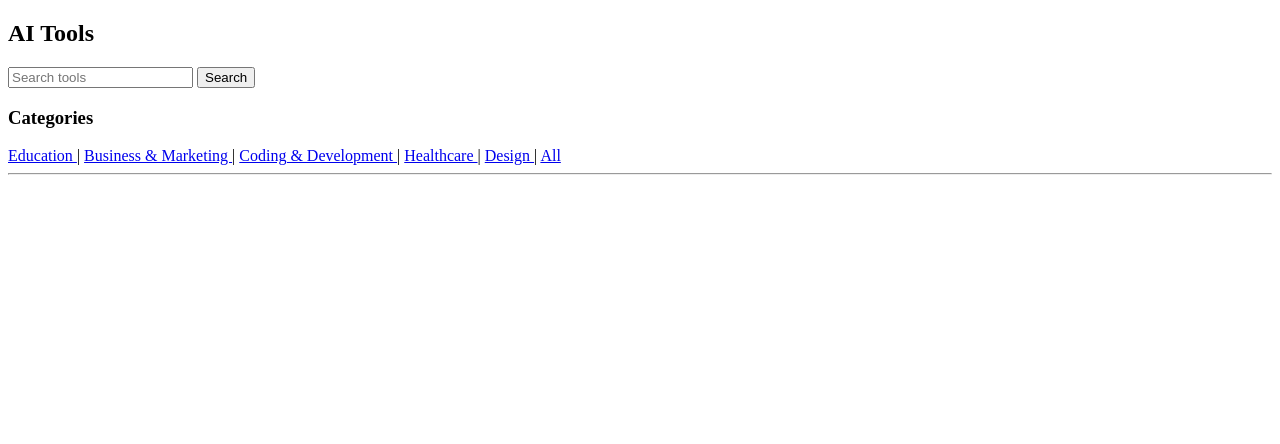
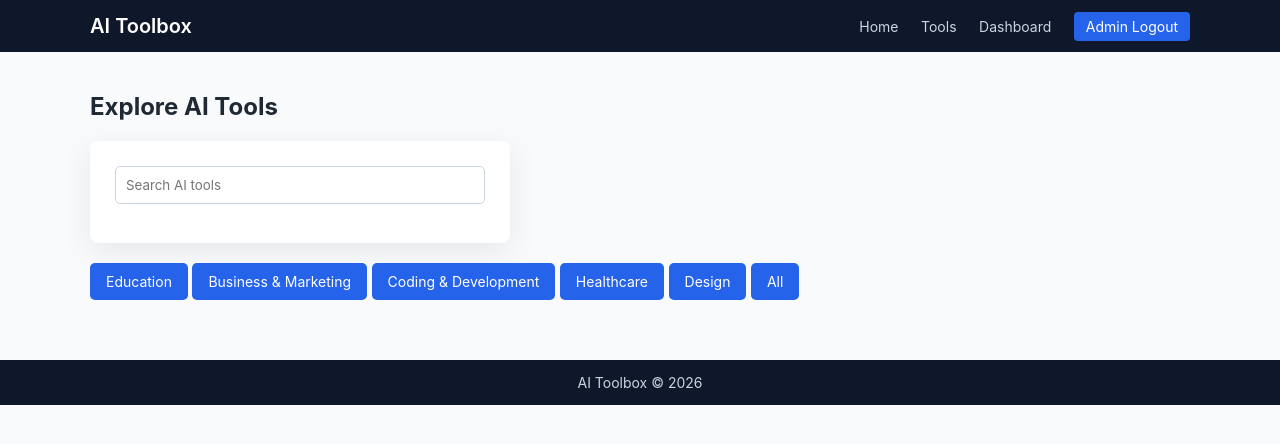
Before and after one commit to ai-toolbox-project/ai-toolbox, a Flask app: page /tools?category_id=1 in a window 1280 px wide. Shown: the top 444 px of the page. Run offline with Flask 3, Linux system fonts and the light colour scheme; the visitor is signed in with stand-in values (Sample User, id 1); data comes from the database, SQL or seed files in the repository; data that the repository does not hold is empty.

Commit message:
Improved card UI and fixed category filter using category_id

```diff
--- a/app.py
+++ b/app.py
@@ -246,12 +246,20 @@ def logout():
     session.clear()
     return redirect(url_for("login"))
 
+# -------------------- ADMIN LOGOUT --------------------
+@app.route("/admin/logout")
+def admin_logout():
+    session.pop("admin_id", None)
+    session.pop("admin_username", None)
+    return redirect(url_for("admin_login"))
+
+
 # -------------------- USER TOOL LIST --------------------
 @app.route("/tools")
 def tools():
     conn = get_db_connection()
 
-    category = request.args.get("category")
+    category_id = request.args.get("category_id")
     search = request.args.get("search")
 
     query = """
@@ -261,12 +269,12 @@ def tools():
     """
     params = []
 
-    if category:
-        query += " WHERE CAT_TB.category_name = ?"
-        params.append(category)
+    if category_id:
+        query += " WHERE TOOL_TB.category_id = ?"
+        params.append(category_id)
 
     if search:
-        query += " AND tool_name LIKE ?" if category else " WHERE tool_name LIKE ?"
+        query += " AND tool_name LIKE ?" if category_id else " WHERE tool_name LIKE ?"
         params.append(f"%{search}%")
 
     tools = conn.execute(query, params).fetchall()
--- a/static/css/style.css
+++ b/static/css/style.css
@@ -0,0 +1,173 @@
+/* ===== RESET ===== */
+* {
+    margin: 0;
+    padding: 0;
+    box-sizing: border-box;
+    font-family: "Inter", "Segoe UI", sans-serif;
+}
+
+/* ===== BODY ===== */
+body {
+    background: #f8fafc;
+    color: #1f2933;
+}
+
+/* ===== CONTAINER ===== */
+.container {
+    width: 90%;
+    max-width: 1100px;
+    margin: auto;
+}
+
+/* ===== NAVBAR ===== */
+.navbar {
+    background: #0f172a;
+    padding: 14px 0;
+}
+
+.nav-flex {
+    display: flex;
+    justify-content: space-between;
+    align-items: center;
+}
+
+.logo {
+    color: #ffffff;
+    font-size: 20px;
+    font-weight: 600;
+}
+
+.nav-links a {
+    color: #cbd5e1;
+    text-decoration: none;
+    margin-left: 18px;
+    font-size: 14px;
+}
+
+.nav-links a:hover {
+    color: #ffffff;
+}
+
+.nav-btn {
+    padding: 6px 12px;
+    border-radius: 4px;
+    background: #2563eb;
+    color: white !important;
+}
+
+/* ===== PAGE CONTENT ===== */
+.page-content {
+    padding: 40px 0;
+}
+
+/* ===== HEADINGS ===== */
+h1 {
+    font-size: 32px;
+    margin-bottom: 10px;
+}
+
+h2 {
+    margin-bottom: 20px;
+}
+
+/* ===== BUTTON ===== */
+.btn {
+    display: inline-block;
+    padding: 10px 16px;
+    background: #2563eb;
+    color: white;
+    text-decoration: none;
+    border-radius: 5px;
+    font-size: 14px;
+}
+
+.btn:hover {
+    background: #1d4ed8;
+}
+
+/* ===== FORMS ===== */
+form {
+    background: white;
+    padding: 25px;
+    max-width: 420px;
+    border-radius: 8px;
+    box-shadow: 0 8px 30px rgba(0,0,0,0.08);
+}
+
+input, textarea, select {
+    width: 100%;
+    padding: 10px;
+    margin-bottom: 14px;
+    border-radius: 5px;
+    border: 1px solid #cbd5e1;
+}
+
+/* ===== TOOL / CATEGORY CARDS (PREMIUM) ===== */
+.tool-card {
+    background: white;
+    padding: 22px;
+    border-radius: 14px;
+    box-shadow: 0 12px 30px rgba(0,0,0,0.08);
+    transition: transform 0.2s ease, box-shadow 0.2s ease;
+    display: flex;
+    flex-direction: column;
+    justify-content: space-between;
+}
+
+.tool-card:hover {
+    transform: translateY(-6px);
+    box-shadow: 0 18px 45px rgba(0,0,0,0.12);
+}
+
+.tool-card h4 {
+    font-size: 18px;
+    margin-bottom: 10px;
+    color: #0f172a;
+}
+
+.tool-card p {
+    font-size: 14px;
+    color: #475569;
+    margin-bottom: 14px;
+    line-height: 1.5;
+}
+
+.tool-card .btn {
+    align-self: flex-start;
+}
+
+
+/* ===== TABLE ===== */
+table {
+    width: 100%;
+    background: white;
+    border-collapse: collapse;
+    border-radius: 10px;
+    overflow: hidden;
+}
+
+th, td {
+    padding: 14px;
+    border-bottom: 1px solid #e5e7eb;
+}
+
+th {
+    background: #f1f5f9;
+}
+
+/* ===== FOOTER ===== */
+.footer {
+    background: #0f172a;
+    color: #cbd5e1;
+    text-align: center;
+    padding: 14px;
+    font-size: 14px;
+}
+
+/* ===== CENTER FORMS ===== */
+.form-center {
+    display: flex;
+    justify-content: center;
+    align-items: flex-start;
+    margin-top: 40px;
+}
--- /dev/null
+++ b/templates/base.html
@@ -0,0 +1,50 @@
+<!DOCTYPE html>
+<html lang="en">
+<head>
+    <meta charset="UTF-8">
+    <title>AI Toolbox</title>
+
+    <!-- CSS -->
+    <link rel="stylesheet" href="/static/css/style.css">
+</head>
+<body>
+
+    <!-- NAVBAR -->
+    <nav class="navbar">
+        <div class="container nav-flex">
+            <div class="logo">AI Toolbox</div>
+            <div class="nav-links">
+
+    <a href="/">Home</a>
+    <a href="/tools">Tools</a>
+
+    {% if session.admin_id %}
+        <a href="/admin/dashboard">Dashboard</a>
+        <a href="/admin/logout" class="nav-btn">Admin Logout</a>
+
+    {% elif session.username %}
+        <a href="/logout" class="nav-btn">Logout</a>
+
+    {% else %}
+        <a href="/login">Login</a>
+        <a href="/register">Register</a>
+        <a href="/admin/login">Admin</a>
+    {% endif %}
+
+</div>
+
+        </div>
+    </nav>
+
+    <!-- PAGE CONTENT -->
+    <main class="container page-content">
+        {% block content %}{% endblock %}
+    </main>
+
+    <!-- FOOTER -->
+    <footer class="footer">
+        AI Toolbox © 2026
+    </footer>
+
+</body>
+</html>
--- a/templates/tools.html
+++ b/templates/tools.html
@@ -1,32 +1,30 @@
-<!DOCTYPE html>
-<html>
-<head>
-    <title>AI Tools</title>
-</head>
-<body>
-    <h2>AI Tools</h2>
+{% extends "base.html" %}
 
-    <form method="GET">
-        <input type="text" name="search" placeholder="Search tools">
-        <button type="submit">Search</button>
-    </form>
+{% block content %}
+<h2>Explore AI Tools</h2>
 
-    <h3>Categories</h3>
+<form method="GET">
+    <input type="text" name="search" placeholder="Search AI tools">
+</form>
+
+<div style="margin:20px 0;">
     {% for cat in categories %}
-        <a href="/tools?category={{ cat.category_name }}">
+        <a href="/tools?category_id={{ cat.category_id }}" class="btn">
+
             {{ cat.category_name }}
-        </a> |
+        </a>
     {% endfor %}
-    <a href="/tools">All</a>
+    <a href="/tools" class="btn">All</a>
+</div>
 
-    <hr>
-
+<div class="tool-grid">
     {% for tool in tools %}
+    <div class="tool-card">
         <h4>{{ tool.tool_name }}</h4>
         <p><strong>Category:</strong> {{ tool.category_name }}</p>
         <p>{{ tool.description }}</p>
-        <a href="{{ tool.access_link }}" target="_blank">Visit Tool</a>
-        <hr>
+        <a href="{{ tool.access_link }}" target="_blank" class="btn">Visit Tool</a>
+    </div>
     {% endfor %}
-</body>
-</html>
+</div>
+{% endblock %}
```
Also changed, not shown: templates/add_tool.html (+15 -21 lines), templates/admin_dashboard.html (+8 -13 lines), templates/admin_login.html (+10 -10 lines), templates/index.html (+37 -23 lines), templates/login.html (+10 -14 lines), templates/register.html (+12 -16 lines).
